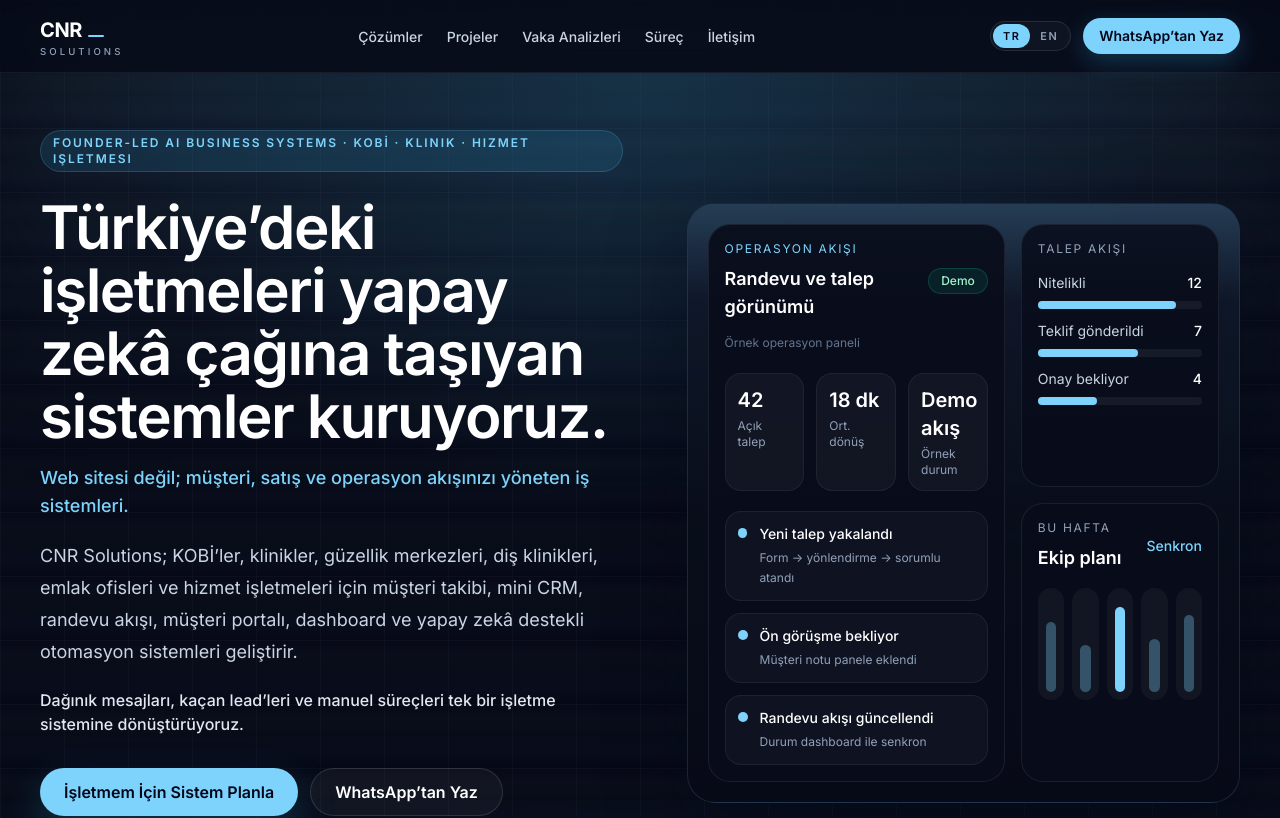
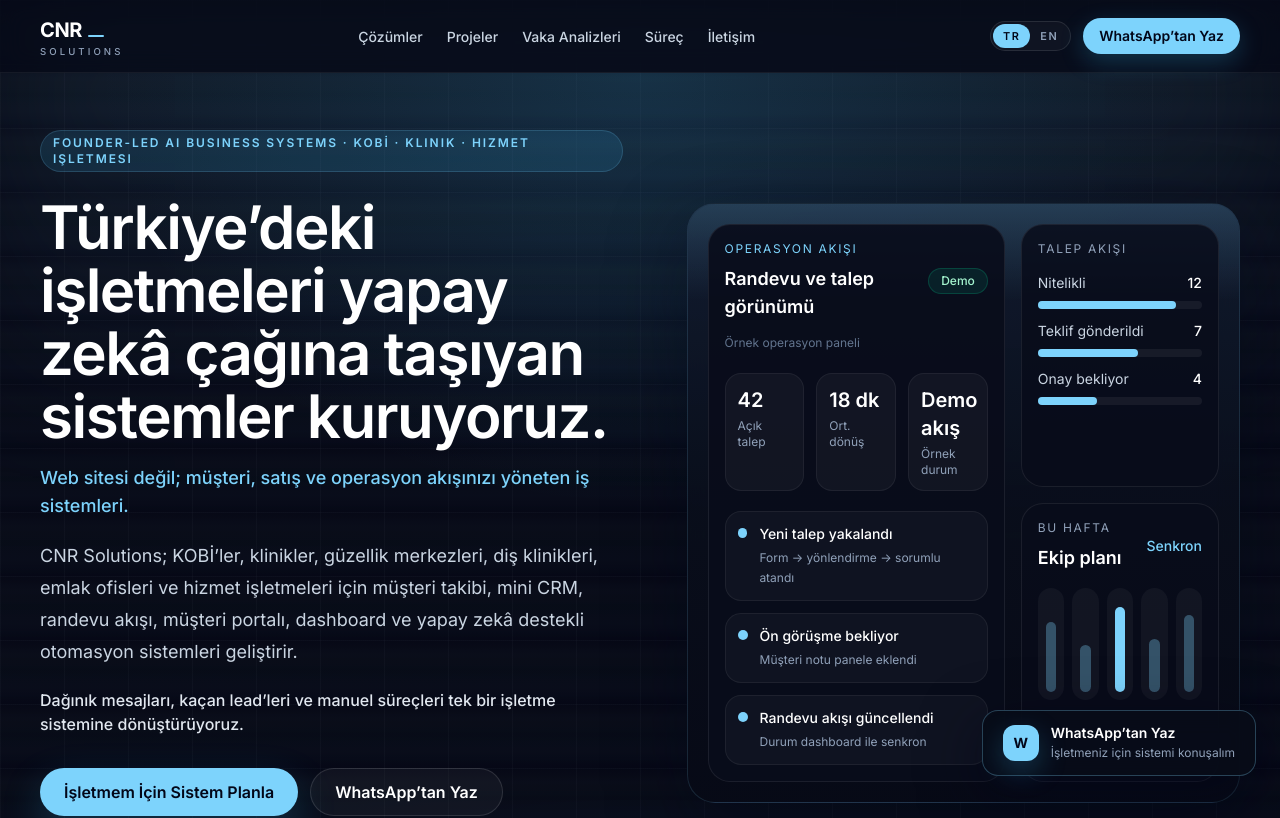
Before and after one commit to cnrakpinar1-jpg/cnr-solutions, a Next.js app: page /tr in a window 1280 px wide. Shown: the top 818 px of the page. Built offline with nearby package versions, Linux system fonts and the light colour scheme.

Commit message:
Add WhatsApp conversion and FAQ layer

```diff
--- a/app/tr/page.tsx
+++ b/app/tr/page.tsx
@@ -11,7 +11,9 @@
 import { TrProcess } from "@/components/tr/TrProcess";
 import { TrWorkingModel } from "@/components/tr/TrWorkingModel";
 import { TrPilot } from "@/components/tr/TrPilot";
+import { TrFaq } from "@/components/tr/TrFaq";
 import { TrCta } from "@/components/tr/TrCta";
+import { TrFloatingWhatsApp } from "@/components/tr/TrFloatingWhatsApp";
 
 export const metadata: Metadata = {
   title: "CNR Solutions | İşletmeler İçin Yapay Zekâ Destekli İş Sistemleri",
@@ -50,8 +52,10 @@
       <TrWhy />
       <TrProcess />
       <TrWorkingModel />
+      <TrFaq />
       <TrCta />
       <Footer locale="tr" />
+      <TrFloatingWhatsApp />
     </main>
   );
 }
--- a/components/tr/TrCta.tsx
+++ b/components/tr/TrCta.tsx
@@ -5,20 +5,21 @@
 const systemPlanUrl =
   "https://wa.me/905331970462?text=Merhaba%2C%20CNR%20Solutions%20sitesinden%20geliyorum.%20%C4%B0%C5%9Fletmem%20i%C3%A7in%20bir%20sistem%20konu%C5%9Fmak%20istiyorum.";
 
-const demoRequestUrl =
-  "https://wa.me/905331970462?text=Merhaba%2C%20CNR%20Solutions%20demo%20sistemleri%20hakk%C4%B1nda%20bilgi%20almak%20istiyorum.";
-
 export function TrCta() {
   return (
     <SectionShell id="contact" className="pb-24">
       <Reveal>
         <div className="surface-strong mx-auto max-w-3xl rounded-[32px] p-10 text-center sm:p-14">
           <h2 className="text-3xl font-semibold tracking-tight text-white sm:text-4xl">
-            İşletmenizin müşteri, satış ve operasyon sürecini sisteme dönüştürelim.
+            İşletmenizde müşteri talepleri nerede kayboluyor, birlikte bakalım.
           </h2>
           <p className="mx-auto mt-5 max-w-xl text-base leading-7 text-slate-300">
-            WhatsApp, Instagram DM, telefon ve formlar arasında kaybolan talepleri tek bir
-            düzene almak istiyorsanız, size uygun sistemi birlikte planlayabiliriz.
+            WhatsApp, Instagram DM, telefon ve formlar arasında dağılan müşteri taleplerini tek
+            bir düzene almak istiyorsanız, işletmenize uygun sistemi birlikte planlayabiliriz.
+          </p>
+          <p className="mx-auto mt-4 max-w-xl text-sm leading-6 text-slate-400">
+            İlk görüşmede satış baskısı yok. Önce işletmenizdeki akışı anlarız, sonra uygun
+            sistem taslağını çıkarırız.
           </p>
 
           <div className="mt-8 flex flex-wrap items-center justify-center gap-4">
@@ -27,15 +28,7 @@
               target="_blank"
               rel="noopener noreferrer"
             >
-              İşletmem İçin Sistem Planla
-            </Button>
-            <Button
-              href={demoRequestUrl}
-              variant="secondary"
-              target="_blank"
-              rel="noopener noreferrer"
-            >
-              Demo Talep Et
+              WhatsApp’tan Yaz
             </Button>
             <Button href="#projects" variant="secondary">
               Projeleri İncele
--- /dev/null
+++ b/components/tr/TrFaq.tsx
@@ -0,0 +1,93 @@
+import { Button } from "@/components/ui/Button";
+import { Reveal } from "@/components/ui/Reveal";
+import { SectionHeading } from "@/components/ui/SectionHeading";
+import { SectionShell } from "@/components/ui/SectionShell";
+
+const whatsappUrl =
+  "https://wa.me/905331970462?text=Merhaba%2C%20CNR%20Solutions%20sitesinden%20geliyorum.%20%C4%B0%C5%9Fletmem%20i%C3%A7in%20bir%20sistem%20konu%C5%9Fmak%20istiyorum.";
+
+const faqs = [
+  {
+    question: "Bu sistem hazır paket mi, işletmeye özel mi kuruluyor?",
+    answer:
+      "Önce işletmenin müşteri ve operasyon akışını anlarız. Sonra hazır modülleri işletmenin ihtiyacına göre uyarlayarak sade, kullanılabilir ve satış odaklı bir sistem kurarız.",
+  },
+  {
+    question: "Küçük işletmeler için uygun mu?",
+    answer:
+      "Evet. Özellikle WhatsApp, Instagram DM, telefon ve formlar üzerinden müşteri talebi alan küçük ve orta ölçekli işletmeler için uygundur.",
+  },
+  {
+    question: "İlk görüşmede ne konuşuyoruz?",
+    answer:
+      "Müşterilerinizin nereden geldiğini, nerede kaybolduğunu, hangi sürecin manuel ilerlediğini ve hangi sistemin en hızlı fayda sağlayacağını konuşuruz.",
+  },
+  {
+    question: "Yapay zekâ burada tam olarak ne işe yarıyor?",
+    answer:
+      "Yapay zekâyı vitrin süsü olarak değil; talep özetleme, sınıflandırma, cevap önerisi, takip akışını hızlandırma ve operasyonu daha görünür hale getirme gibi pratik işlerde kullanırız.",
+  },
+  {
+    question: "Bu bir web sitesi hizmeti mi?",
+    answer:
+      "Hayır. Web sitesi yapılabilir ama ana odak bu değildir. CNR Solutions; müşteri takibi, randevu akışı, mini CRM, dashboard, müşteri portalı ve otomasyon gibi işletmenin günlük işleyişinde kullanılan sistemler kurar.",
+  },
+  {
+    question: "Sistemi kullanmak zor olur mu?",
+    answer:
+      "Amaç karmaşık yazılım yapmak değil. İşletme sahibinin ve ekibin gerçekten kullanabileceği sade, anlaşılır ve hızlı bir yapı kurarız.",
+  },
+  {
+    question: "Hangi sektörler için uygun?",
+    answer:
+      "Klinikler, güzellik merkezleri, diş klinikleri, emlak ofisleri, danışmanlık firmaları, hizmet işletmeleri ve müşteri talebi alan KOBİ’ler için uygundur.",
+  },
+  {
+    question: "Başlamak için ne yapmam gerekiyor?",
+    answer:
+      "WhatsApp’tan yazmanız yeterli. Önce işletmenizin mevcut müşteri ve operasyon akışını kısaca anlarız, sonra size uygun sistem fikrini birlikte netleştiririz.",
+  },
+];
+
+export function TrFaq() {
+  return (
+    <SectionShell>
+      <Reveal>
+        <SectionHeading
+          eyebrow="FAQ"
+          title="Sık sorulan sorular"
+          description="İlk kez yapay zekâ destekli iş sistemi kuracak işletmeler için net cevaplar."
+        />
+      </Reveal>
+
+      <div className="mt-10 grid gap-4 lg:grid-cols-2">
+        {faqs.map((item, index) => (
+          <Reveal key={item.question} delay={index * 45}>
+            <article className="h-full rounded-[22px] border border-white/8 bg-white/[0.025] p-5 transition-all hover:-translate-y-0.5 hover:border-[rgba(125,211,252,0.26)] sm:p-6">
+              <h3 className="text-base font-semibold leading-6 text-white">
+                {item.question}
+              </h3>
+              <p className="mt-3 text-sm leading-6 text-slate-400">{item.answer}</p>
+            </article>
+          </Reveal>
+        ))}
+      </div>
+
+      <Reveal delay={260}>
+        <div className="mt-10 flex flex-col gap-5 rounded-[28px] border border-white/8 bg-white/[0.025] p-6 sm:flex-row sm:items-center sm:justify-between sm:p-7">
+          <p className="max-w-2xl text-lg font-medium leading-7 text-white">
+            Aklınızdaki sistemi birlikte netleştirelim.
+          </p>
+          <Button
+            href={whatsappUrl}
+            target="_blank"
+            rel="noopener noreferrer"
+            className="w-full shrink-0 sm:w-auto"
+          >
+            WhatsApp’tan Yaz
+          </Button>
+        </div>
+      </Reveal>
+    </SectionShell>
+  );
+}
--- /dev/null
+++ b/components/tr/TrFloatingWhatsApp.tsx
@@ -0,0 +1,30 @@
+const whatsappUrl =
+  "https://wa.me/905331970462?text=Merhaba%2C%20CNR%20Solutions%20sitesinden%20geliyorum.%20%C4%B0%C5%9Fletmem%20i%C3%A7in%20bir%20sistem%20konu%C5%9Fmak%20istiyorum.";
+
+export function TrFloatingWhatsApp() {
+  return (
+    <a
+      href={whatsappUrl}
+      target="_blank"
+      rel="noopener noreferrer"
+      className="fixed bottom-4 right-4 z-40 inline-flex max-w-[calc(100vw-2rem)] items-center gap-3 rounded-2xl border border-[rgba(125,211,252,0.28)] bg-[rgba(8,12,24,0.92)] px-4 py-3 text-left shadow-[0_18px_60px_rgba(2,6,23,0.55)] backdrop-blur-md transition-all hover:-translate-y-1 hover:border-[rgba(125,211,252,0.45)] hover:bg-[rgba(12,18,34,0.96)] sm:bottom-6 sm:right-6 sm:px-5"
+      aria-label="WhatsApp'tan yaz"
+    >
+      <span
+        aria-hidden="true"
+        className="flex h-9 w-9 shrink-0 items-center justify-center rounded-xl bg-[var(--color-accent)] text-sm font-bold text-slate-950 shadow-[0_10px_28px_rgba(56,189,248,0.25)]"
+      >
+        W
+      </span>
+      <span className="min-w-0">
+        <span className="block text-sm font-semibold text-white sm:hidden">WhatsApp</span>
+        <span className="hidden text-sm font-semibold text-white sm:block">
+          WhatsApp’tan Yaz
+        </span>
+        <span className="hidden text-xs leading-5 text-slate-400 md:block">
+          İşletmeniz için sistemi konuşalım
+        </span>
+      </span>
+    </a>
+  );
+}
--- a/components/tr/TrPilot.tsx
+++ b/components/tr/TrPilot.tsx
@@ -10,7 +10,7 @@
   systemPoints: string[];
   outcome: string;
   cta: string;
-  ctaMessage: string;
+  ctaHref: string;
 };
 
 function whatsappLink(message: string) {
@@ -34,8 +34,8 @@
     outcome:
       "Daha düzenli hasta takibi, daha hızlı dönüş ve daha profesyonel danışma süreci.",
     cta: "Benzer sistemi konuşalım",
-    ctaMessage:
-      "Merhaba, diş kliniği için hasta talebi ve ön görüşme sistemi hakkında konuşmak istiyorum.",
+    ctaHref:
+      "https://wa.me/905331970462?text=Merhaba%2C%20di%C5%9F%20klini%C4%9Fi%20i%C3%A7in%20hasta%20talep%20takip%20sistemi%20hakk%C4%B1nda%20bilgi%20almak%20istiyorum.",
   },
   {
     label: "Demo Sistem Taslağı",
@@ -53,8 +53,8 @@
     outcome:
       "Daha düzenli randevu yönetimi, daha iyi takip ve daha az unutulan danışan.",
     cta: "Güzellik merkezi için demo iste",
-    ctaMessage:
-      "Merhaba, güzellik merkezi için danışan, paket ve randevu akışı demosu hakkında konuşmak istiyorum.",
+    ctaHref:
+      "https://wa.me/905331970462?text=Merhaba%2C%20g%C3%BCzellik%20merkezi%20i%C3%A7in%20dan%C4%B1%C5%9Fan%20ve%20randevu%20takip%20sistemi%20hakk%C4%B1nda%20bilgi%20almak%20istiyorum.",
   },
   {
     label: "Pilot Çalışma Senaryosu",
@@ -72,8 +72,8 @@
     outcome:
       "Daha görünür hasta akışı, daha net takip ve daha kontrollü operasyon.",
     cta: "Klinik sistemini planlayalım",
-    ctaMessage:
-      "Merhaba, klinik için hasta başvuru ve takip paneli planlamak istiyorum.",
+    ctaHref:
+      "https://wa.me/905331970462?text=Merhaba%2C%20klini%C4%9Fim%20i%C3%A7in%20hasta%20ba%C5%9Fvuru%20ve%20takip%20sistemi%20hakk%C4%B1nda%20bilgi%20almak%20istiyorum.",
   },
   {
     label: "Sektör Değerlendirmesi",
@@ -91,8 +91,8 @@
     outcome:
       "Daha az kaçan lead, daha düzenli müşteri takibi ve daha profesyonel portföy yönetimi.",
     cta: "Emlak ofisi için sistem konuşalım",
-    ctaMessage:
-      "Merhaba, emlak ofisi için ilan lead’i ve müşteri takip sistemi hakkında konuşmak istiyorum.",
+    ctaHref:
+      "https://wa.me/905331970462?text=Merhaba%2C%20emlak%20ofisim%20i%C3%A7in%20lead%20takip%20sistemi%20hakk%C4%B1nda%20bilgi%20almak%20istiyorum.",
   },
 ];
 
@@ -178,7 +178,7 @@
 
               <div className="mt-auto pt-7">
                 <Button
-                  href={whatsappLink(item.ctaMessage)}
+                  href={item.ctaHref}
                   target="_blank"
                   rel="noopener noreferrer"
                   variant="secondary"
```
